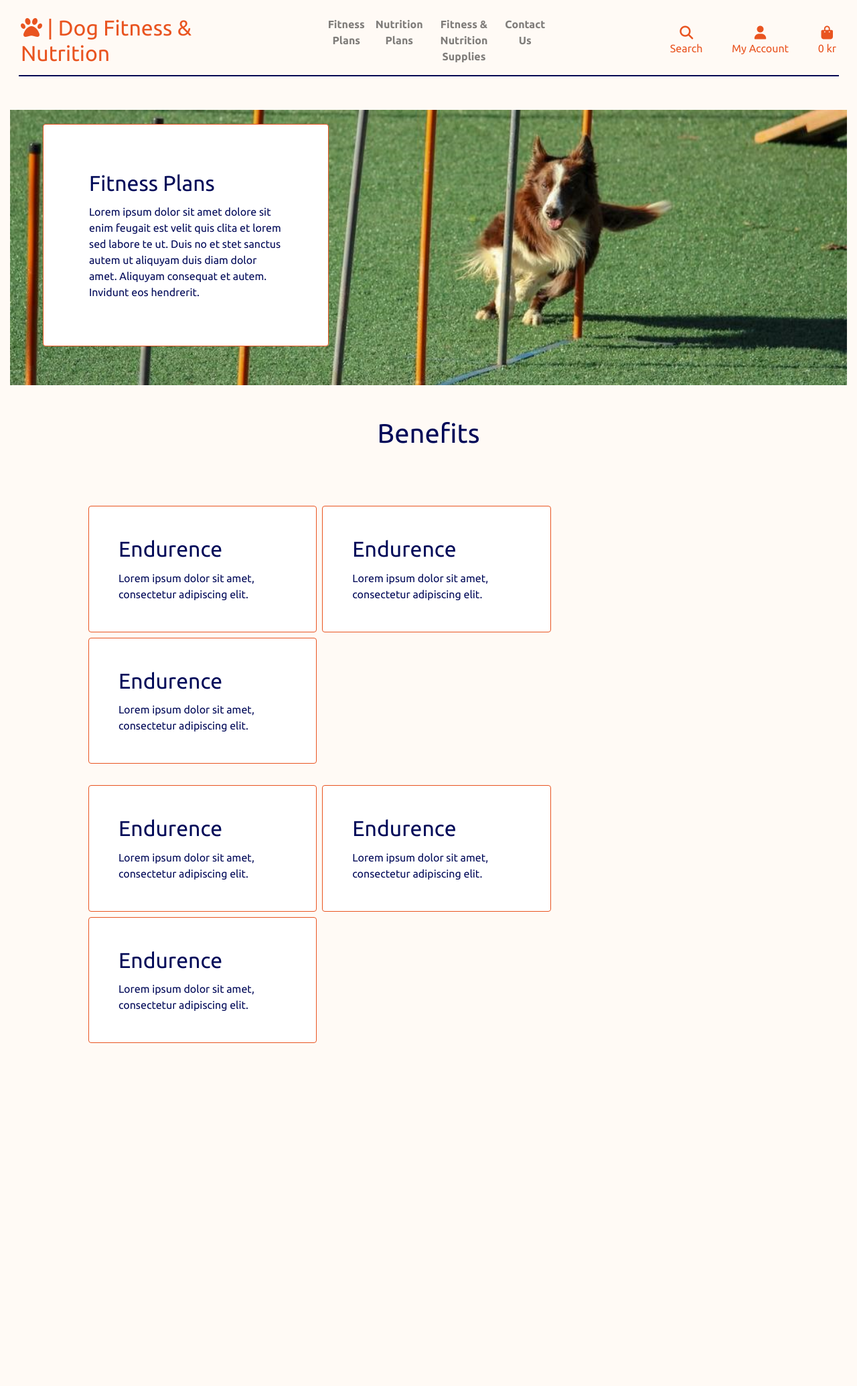
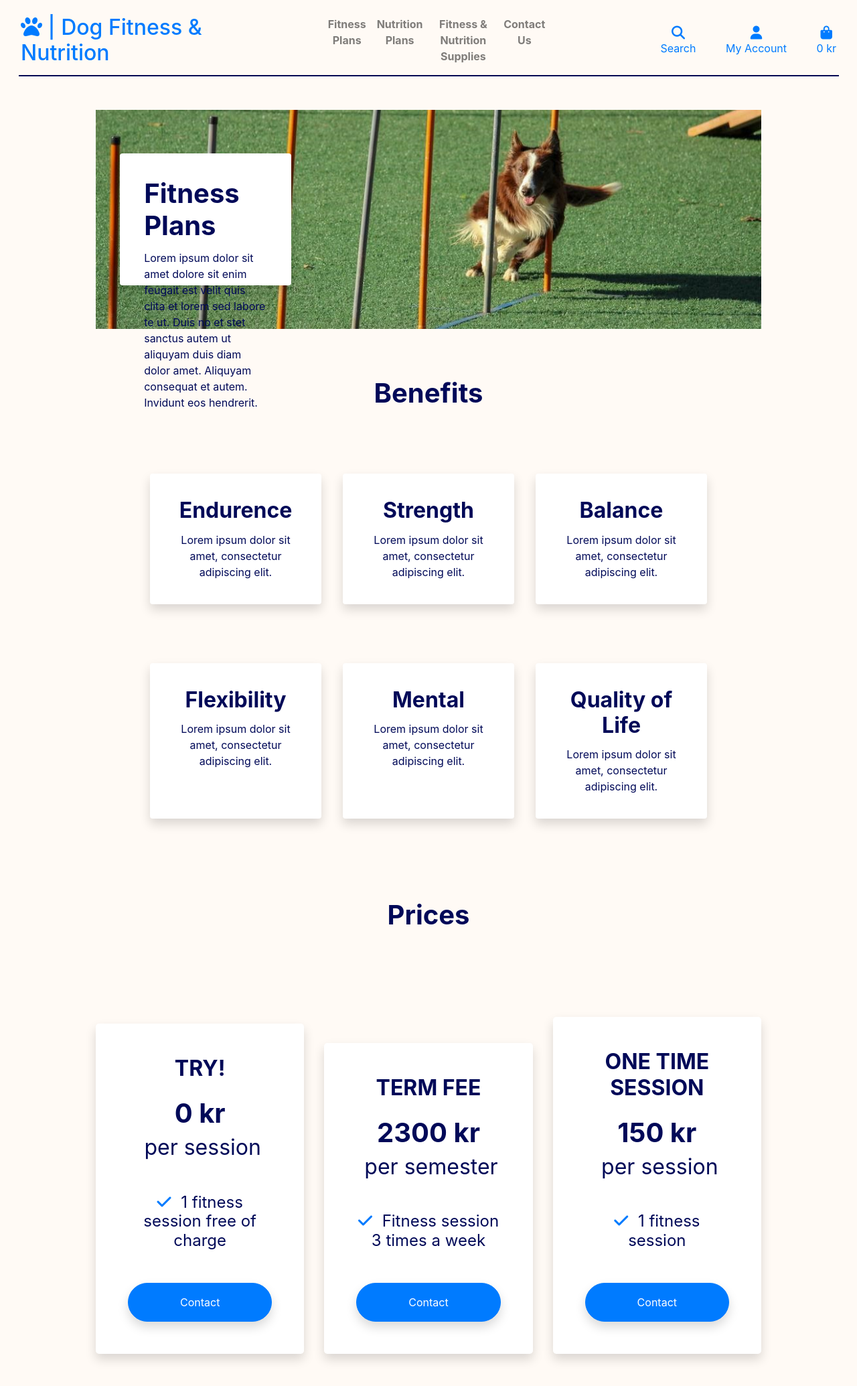
Before and after one commit to BradleyMurrell/dog-fitness-and-nutrition, a Django app: page /fitness_plans/ in a window 1280 px wide. Shown: the whole page at 67% size. Before the commit the page ends 1557 px from the top, so only its background shows below. Run offline with Django 4.2, Linux system fonts and the light colour scheme; some libraries are stand-ins or nearby versions.

Commit message:
Add prices and updated benefits sections in the fitness plans page

```diff
--- a/fitness_plans/static/fitness_plans/css/fitness_plans.css
+++ b/fitness_plans/static/fitness_plans/css/fitness_plans.css
@@ -1,12 +1,11 @@
 #fitness-banner {
-    display: flex;
-    justify-content: center;
     width: 100%;
     position: relative;
 }
 
 #title-card{
     position: absolute;
+    top: 20%;
     left: 5%;
-    top: 5%;
+    height: 60%;
 }
--- a/fitness_plans/templates/fitness_plans/fitness_plans.html
+++ b/fitness_plans/templates/fitness_plans/fitness_plans.html
@@ -14,50 +14,55 @@
 {% endblock %}
 
 {% block content %}
-    <div class="container-fluid h-100">
-        <div class="row">
+<div class="container">
+    <div class="row justify-content-center">
         <div class="col-12">
-                <img src="{% static 'fitness_plans/images/fitness-banner.jpg' %}" alt="fitness-banner" class="img-responsive" id="fitness-banner">
-                <div class="col-4 p-5 card border-primary" id="title-card">
+            <img src="{% static 'fitness_plans/images/fitness-banner.jpg' %}" alt="fitness-banner"
+                class="img-responsive" id="fitness-banner">
+            <div class="col-3 shadow p-3 mb-5 bg-white rounded" id="title-card">
                 <div class="card-body">
-                        <h2 class="card-title">Fitness Plans</h2>
-                        <p class="card-text">Lorem ipsum dolor sit amet dolore sit enim feugait est velit quis clita et lorem sed labore te ut. Duis no et stet sanctus autem ut aliquyam duis diam dolor amet. Aliquyam consequat et autem. Invidunt eos hendrerit.</p>
+                    <h1 class="card-title font-weight-bold">Fitness Plans</h1>
+                    <p class="card-text">Lorem ipsum dolor sit amet dolore sit enim feugait est velit quis clita et
+                        lorem sed labore te ut. Duis no et stet sanctus autem ut aliquyam duis diam dolor amet. Aliquyam
+                        consequat et autem. Invidunt eos hendrerit.</p>
                 </div>
             </div>
         </div>
     </div>
 </div>
 
+<br>
+
 <div class="row">
     <div class="col-12 p-5 text-center">
-            <h1>Benefits</h1>
+        <h1 class="font-weight-bold">Benefits</h1>
     </div>
 </div>
 
 <br>
 
 <div class="container">
-        <div class="row">
-            <div class="col-4 p-4 m-1 card border-primary">
+    <div class="row justify-content-center">
+        <div class="col-3 m-3 shadow p-3 mb-5 bg-white rounded text-center">
             <div class="card-body">
                 <div class="card-title">
-                        <h2>Endurence</h2>
+                    <h2 class="font-weight-bold">Endurence</h2>
                 </div>
                 <div class="card-text">Lorem ipsum dolor sit amet, consectetur adipiscing elit.</div>
             </div>
         </div>
-            <div class="col-4 p-4 m-1 card border-primary">
+        <div class="col-3 m-3 shadow p-3 mb-5 bg-white rounded text-center">
             <div class="card-body">
                 <div class="card-title">
-                        <h2>Endurence</h2>
+                    <h2 class="font-weight-bold">Strength</h2>
                 </div>
                 <div class="card-text">Lorem ipsum dolor sit amet, consectetur adipiscing elit.</div>
             </div>
         </div>
-            <div class="col-4 p-4 m-1 card border-primary">
+        <div class="col-3 m-3 shadow p-3 mb-5 bg-white rounded text-center">
             <div class="card-body">
                 <div class="card-title">
-                        <h2>Endurence</h2>
+                    <h2 class="font-weight-bold">Balance</h2>
                 </div>
                 <div class="card-text">Lorem ipsum dolor sit amet, consectetur adipiscing elit.</div>
             </div>
@@ -68,31 +73,98 @@
 <br>
 
 <div class="container">
-        <div class="row">
-            <div class="col-4 p-4 m-1 card border-primary">
+    <div class="row justify-content-center">
+        <div class="col-3 m-3 shadow p-3 mb-5 bg-white rounded text-center">
             <div class="card-body">
                 <div class="card-title">
-                        <h2>Endurence</h2>
+                    <h2 class="font-weight-bold">Flexibility</h2>
                 </div>
                 <div class="card-text">Lorem ipsum dolor sit amet, consectetur adipiscing elit.</div>
             </div>
         </div>
-            <div class="col-4 p-4 m-1 card border-primary">
+        <div class="col-3 m-3 shadow p-3 mb-5 bg-white rounded text-center">
             <div class="card-body">
                 <div class="card-title">
-                        <h2>Endurence</h2>
+                    <h2 class="font-weight-bold">Mental</h2>
                 </div>
                 <div class="card-text">Lorem ipsum dolor sit amet, consectetur adipiscing elit.</div>
             </div>
         </div>
-            <div class="col-4 p-4 m-1 card border-primary">
+        <div class="col-3 m-3 shadow p-3 mb-5 bg-white rounded text-center">
             <div class="card-body">
                 <div class="card-title">
-                        <h2>Endurence</h2>
+                    <h2 class="font-weight-bold">Quality of Life</h2>
                 </div>
                 <div class="card-text">Lorem ipsum dolor sit amet, consectetur adipiscing elit.</div>
             </div>
         </div>
     </div>
 </div>
+
+<br>
+
+<div class="row">
+    <div class="col-12 p-5 text-center">
+        <h1 class="font-weight-bold">Prices</h1>
+    </div>
+</div>
+
+<br>
+
+<div class="container py-5">
+
+    <div class="row text-center align-items-end">
+        <div class="col-lg-4 mb-5 mb-lg-0">
+            <div class="bg-white p-5 rounded-lg shadow">
+                <h1 class="h2 text-uppercase font-weight-bold mb-4">Try!</h1>
+                <h2 class="h1 font-weight-bold">0 kr</h2>
+                <p class="h2 font-weight-normal ml-2">per session</p>
+
+                <div class="custom-separator my-4 mx-auto bg-primary"></div>
+
+                <ul class="h4 list-unstyled my-5 text-center font-weight-normal">
+                    <li class="mb-3">
+                        <i class="fa fa-check mr-2 text-primary"></i> 1 fitness session free of charge</li>
+                    <li class="mb-3">
+                </ul>
+                <a href="#" class="btn btn-primary btn-block p-3 shadow rounded-pill">Contact</a>
+            </div>
+        </div>
+
+        <div class="col-lg-4 mb-5 mb-lg-0">
+            <div class="bg-white p-5 rounded-lg shadow">
+                <h1 class="h2 text-uppercase font-weight-bold mb-4">Term Fee</h1>
+                <h2 class="h1 font-weight-bold">2300 kr</h2>
+                <p class="h2 font-weight-normal ml-2">per semester</p>
+
+                <div class="custom-separator my-4 mx-auto bg-primary"></div>
+
+                <ul class="h4 list-unstyled my-5 text-center font-weight-normal">
+                    <li class="mb-3">
+                        <i class="fa fa-check mr-2 text-primary"></i> Fitness session 3 times a week</li>
+                    <li class="mb-3">
+                </ul>
+                <a href="#" class="btn btn-primary btn-block p-3 shadow rounded-pill">Contact</a>
+            </div>
+        </div>
+
+        <div class="col-lg-4">
+            <div class="bg-white p-5 rounded-lg shadow">
+                <h1 class="h2 text-uppercase font-weight-bold mb-4">One time session</h1>
+                <h2 class="h1 font-weight-bold">150 kr</h2>
+                <p class="h2 font-weight-normal ml-2">per session</p>
+
+                <div class="custom-separator my-4 mx-auto bg-primary"></div>
+
+                <ul class="h4 list-unstyled my-5 text-center font-weight-normal">
+                    <li class="mb-3">
+                        <i class="fa fa-check mr-2 text-primary"></i> 1 fitness session</li>
+                    <li class="mb-3">
+                </ul>
+                <a href="#" class="btn btn-primary btn-block p-3 shadow rounded-pill">Contact</a>
+            </div>
+        </div>
+    </div>
+</div>
+
 {% endblock %}
--- a/templates/base.html
+++ b/templates/base.html
@@ -15,7 +15,7 @@
   {% endblock %}
 
   {% block corecss %}
-  <link rel="stylesheet" href="https://cdn.jsdelivr.net/npm/bootswatch@4.5.2/dist/united/bootstrap.min.css" integrity="sha384-JW3PJkbqVWtBhuV/gsuyVVt3m/ecRJjwXC3gCXlTzZZV+zIEEl6AnryAriT7GWYm" crossorigin="anonymous">
+  <link rel="stylesheet" href="https://cdn.jsdelivr.net/npm/bootstrap@4.5.3/dist/css/bootstrap.min.css" integrity="sha384-TX8t27EcRE3e/ihU7zmQxVncDAy5uIKz4rEkgIXeMed4M0jlfIDPvg6uqKI2xXr2" crossorigin="anonymous">
   <link rel="stylesheet" href="{% static 'css/base.css' %}">
   {% endblock %}
 
```
Lines whose indentation alone changed are shown as unchanged.
